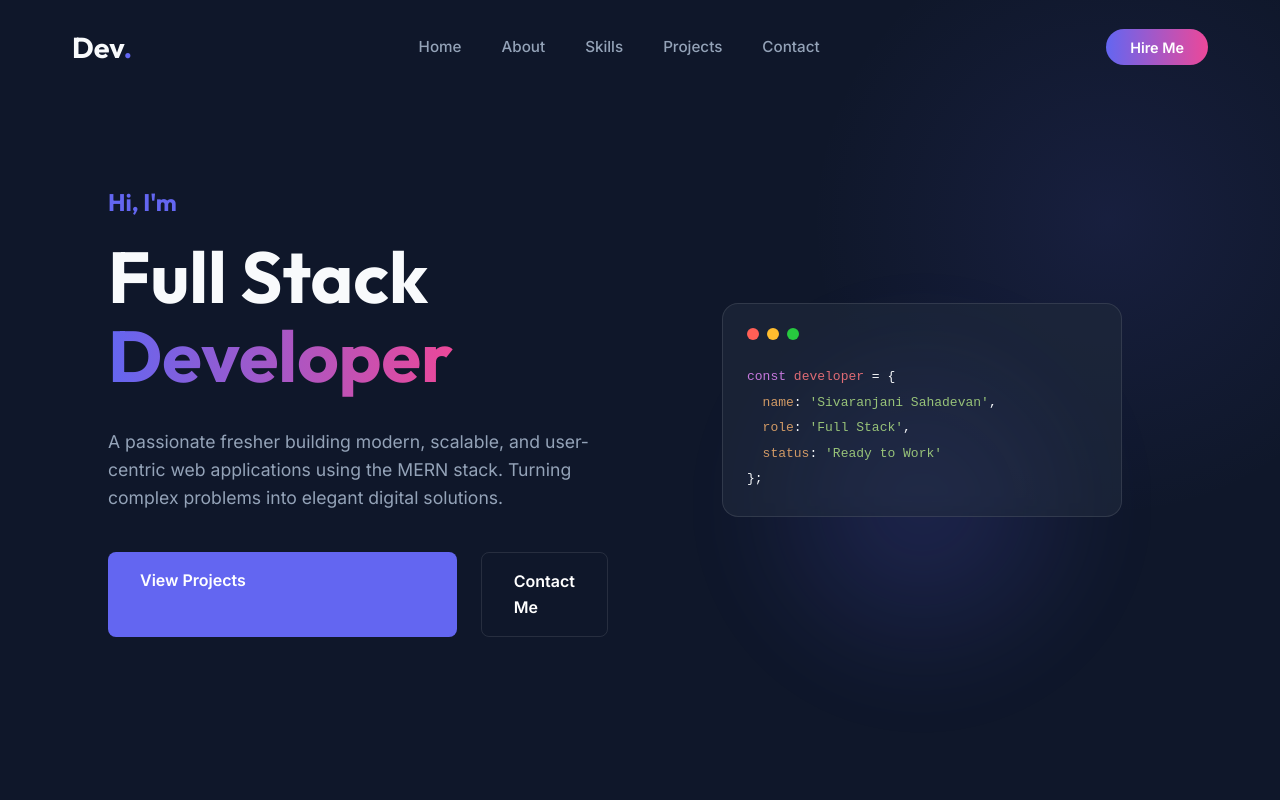
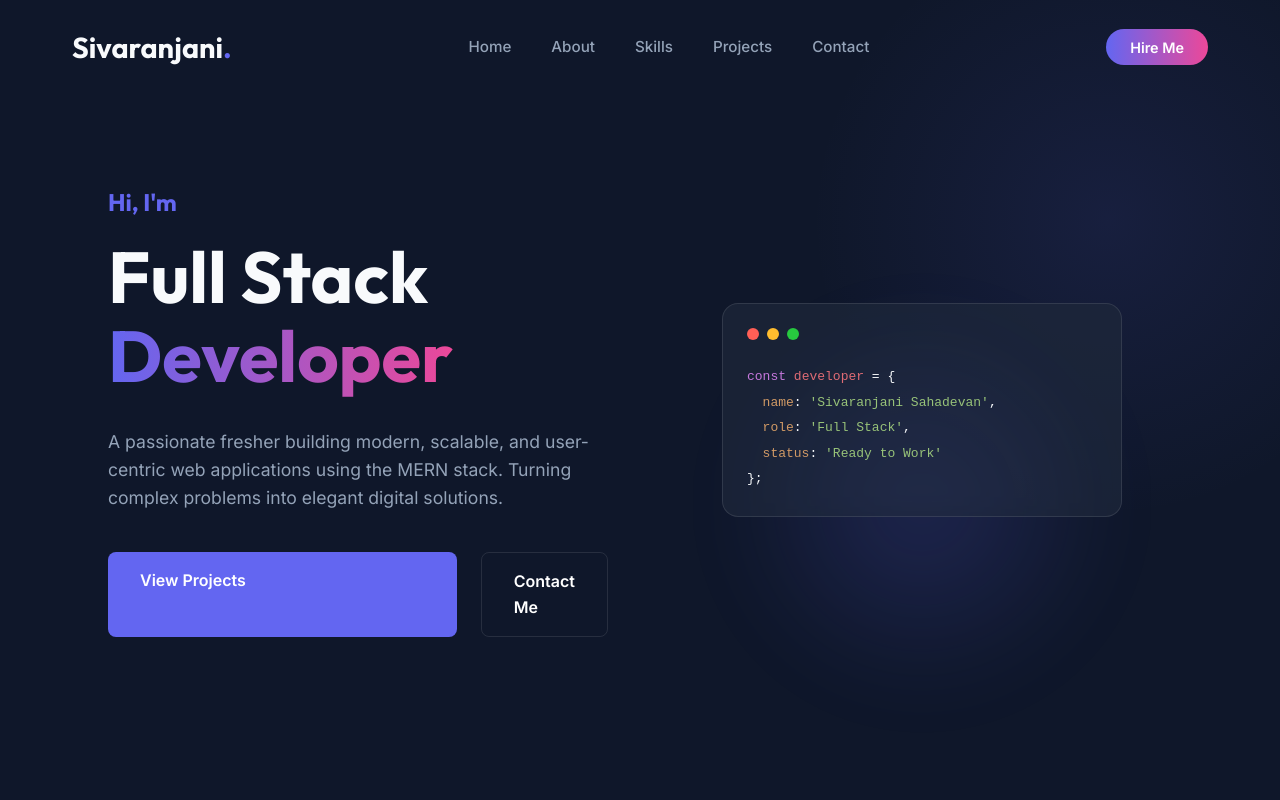
Before and after one commit to SivaranjaniSahadevan07/Portfolio-App, a React (Create React App) app in the folder frontend/: page / in a window 1280 px wide. Shown: the top 800 px of the page. Built offline with nearby package versions, Linux system fonts and the light colour scheme; no server answers.

Commit message:
Update logo text in Navbar component

```diff
--- a/frontend/src/components/Navbar.js
+++ b/frontend/src/components/Navbar.js
@@ -16,7 +16,7 @@
         <nav className={`navbar ${scrolled ? 'scrolled' : ''}`}>
             <div className="container nav-container">
                 <div className="logo">
-                    <span className="logo-text">Dev</span>
+                    <span className="logo-text">Sivaranjani</span>
                     <span className="logo-dot">.</span>
                 </div>
                 <ul className="nav-links">
```
